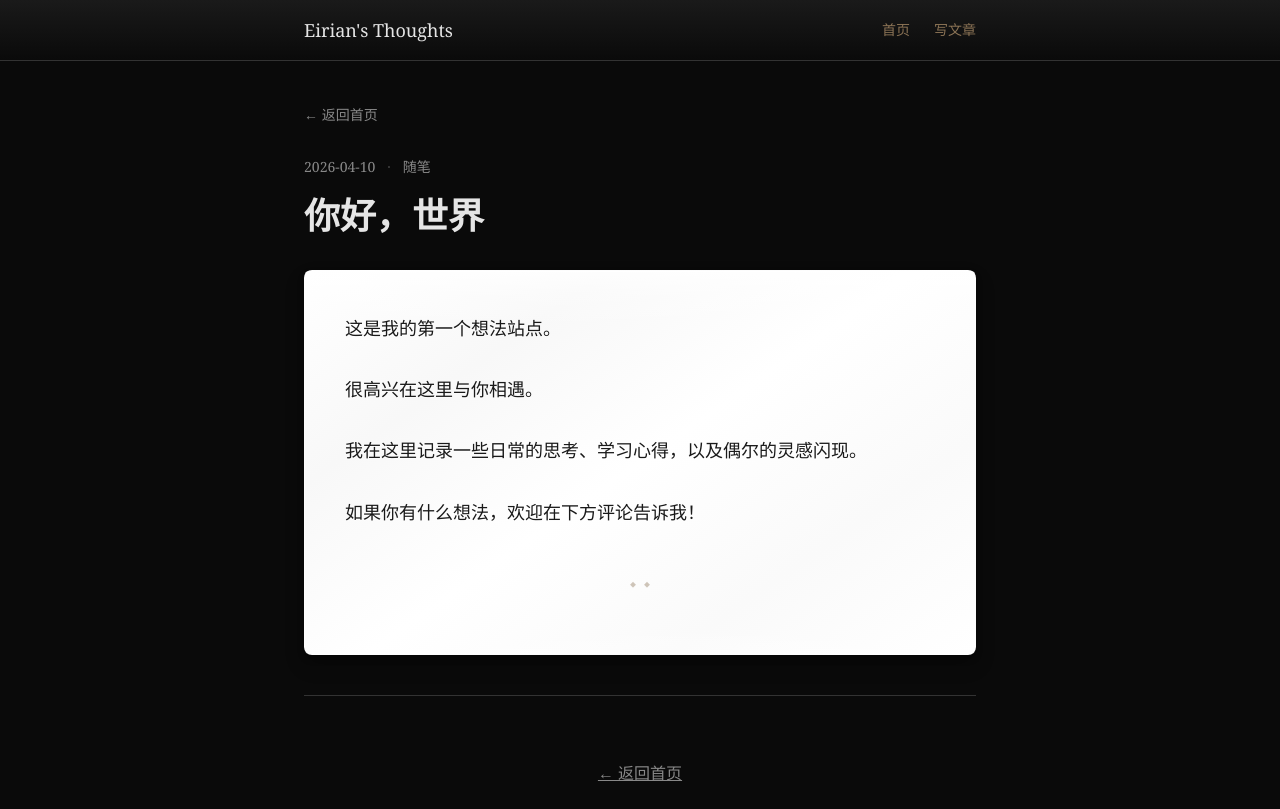
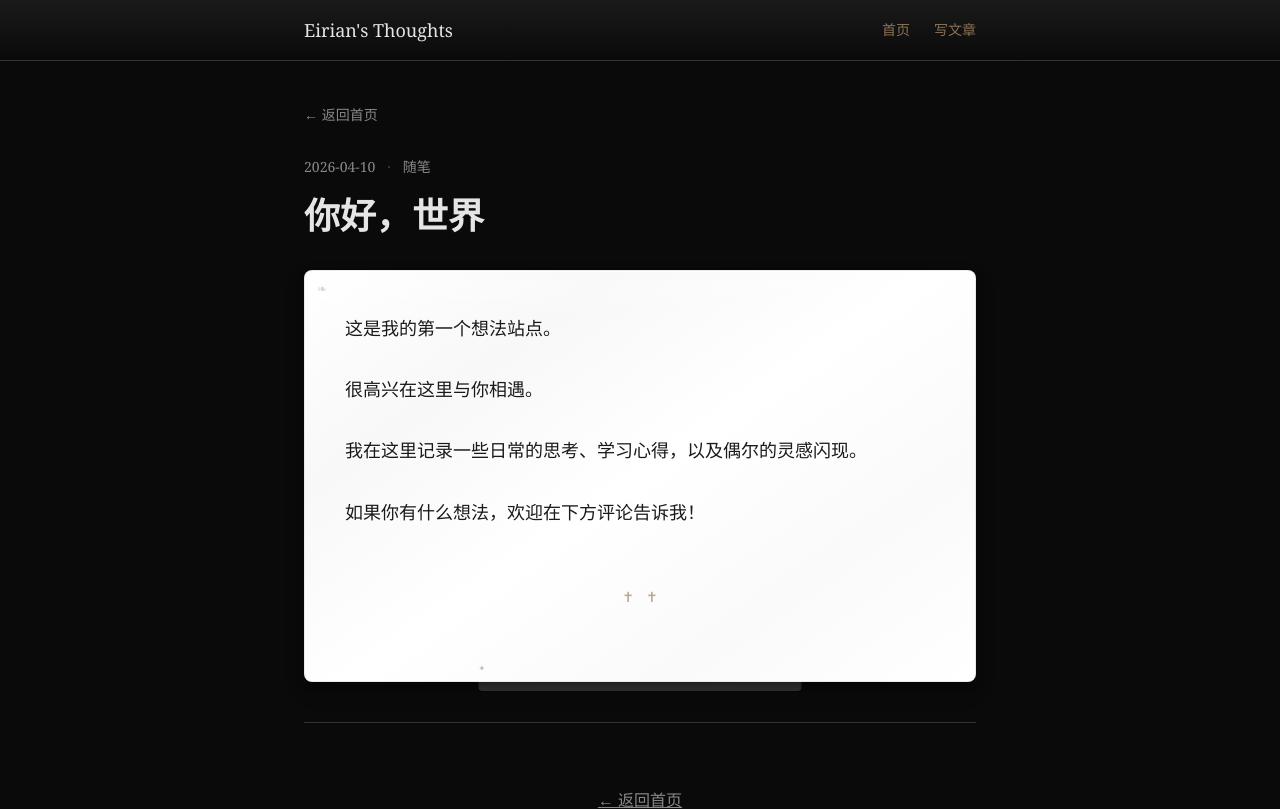
Before and after one commit to Eirian-design/my-thoughts, a Next.js app: page /post/hello-world in a window 1280 px wide. Shown: the top 809 px of the page. Built offline with nearby package versions, Linux system fonts and the light colour scheme.

Commit message:
style: 添加更多基督信仰轻奢装饰元素

```diff
--- a/src/app/globals.css
+++ b/src/app/globals.css
@@ -250,7 +250,7 @@ a:hover {
   content: '✝';
   font-size: 14px;
   color: #8b7355;
-  opacity: 0.5;
+  opacity: 0.6;
 }
 
 .diamond-divider {
@@ -266,7 +266,97 @@ a:hover {
   content: '◆';
   font-size: 6px;
   color: #8b7355;
+  opacity: 0.5;
+}
+
+/* 卡片四个角的装饰 - 轻奢边框 */
+.article-card::before {
+  content: '❧';
+  position: absolute;
+  top: 8px;
+  left: 12px;
+  font-size: 12px;
+  color: #8b7355;
+  opacity: 0.3;
+}
+
+.article-card::after {
+  content: '❧';
+  position: absolute;
+  bottom: 8px;
+  right: 12px;
+  font-size: 12px;
+  color: #8b7355;
+  opacity: 0.3;
+  transform: rotate(180deg);
+}
+
+/* 顶部装饰十字 */
+.card-cross-top {
+  position: relative;
+}
+
+.card-cross-top::before {
+  content: '✝';
+  position: absolute;
+  top: -12px;
+  left: 50%;
+  transform: translateX(-50%);
+  font-size: 10px;
+  color: #8b7355;
   opacity: 0.4;
+}
+
+/* 底部装饰 */
+.card-ornament-bottom {
+  position: relative;
+}
+
+.card-ornament-bottom::after {
+  content: '✦';
+  position: absolute;
+  bottom: -10px;
+  left: 50%;
+  transform: translateX(-50%);
+  font-size: 8px;
+  color: #8b7355;
+  opacity: 0.5;
+}
+
+/* 卡片边框加一点金色光泽 */
+.article-card {
+  background:
+    linear-gradient(145deg, #ffffff 0%, #f8f8f8 25%, #ffffff 50%, #fafafa 75%, #ffffff 100%);
+  box-shadow:
+    0 4px 6px rgba(0, 0, 0, 0.3),
+    0 10px 20px rgba(0, 0, 0, 0.2),
+    inset 0 1px 0 rgba(255, 255, 255, 0.9);
+  border: 1px solid rgba(139, 115, 85, 0.15);
+  position: relative;
+}
+
+/* 首页文章卡片装饰 */
+.post-card {
+  position: relative;
+}
+
+.post-card::before {
+  content: '✦';
+  position: absolute;
+  top: 12px;
+  right: 16px;
+  font-size: 10px;
+  color: #8b7355;
+  opacity: 0.4;
+}
+
+/* 标题区装饰 */
+.title-decoration::before {
+  content: '◆';
+  margin-right: 8px;
+  font-size: 8px;
+  color: #8b7355;
+  opacity: 0.5;
 }
 
 /* 登录页面 */
--- a/src/app/page.tsx
+++ b/src/app/page.tsx
@@ -21,7 +21,7 @@ export default function Home() {
       {/* 文章列表 - 白色光泽卡片 */}
       <section className="space-y-6">
         {sortedPosts.map((post) => (
-          <article key={post.id} className="article-card p-6 rounded-lg">
+          <article key={post.id} className="article-card p-6 rounded-lg card-ornament-bottom">
             <div className="flex items-center gap-3 mb-3 text-sm" style={{ color: '#666' }}>
               <time>{post.date}</time>
               {post.tags.length > 0 && (
--- a/src/app/post/[id]/page.tsx
+++ b/src/app/post/[id]/page.tsx
@@ -118,13 +118,13 @@ export default async function PostPage({ params }: { params: Promise<{ id: strin
       </header>
 
       {/* 文章内容 - 白色光泽卡片 */}
-      <div className="article-card p-8 md:p-10 rounded-lg">
+      <div className="article-card p-8 md:p-10 rounded-lg card-ornament-bottom">
         <div className="content rich-content">
           {renderContent(post.content)}
         </div>
 
         {/* 底部装饰 */}
-        <div className="diamond-divider mt-10 pt-6"></div>
+        <div className="cross-divider mt-10 pt-6"></div>
       </div>
 
       {/* 评论区 - Giscus */}
```
